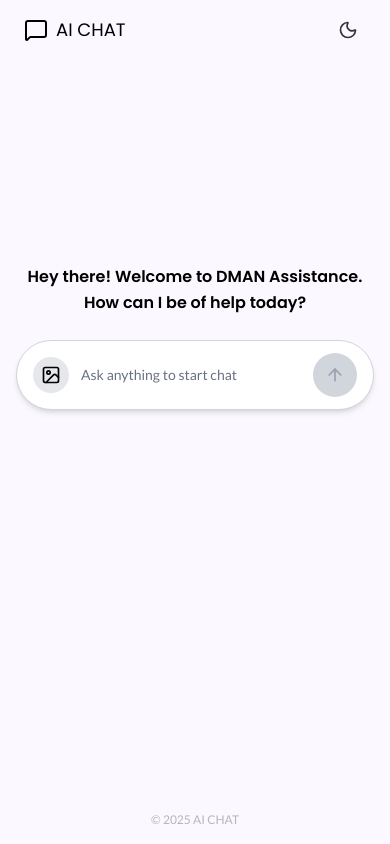
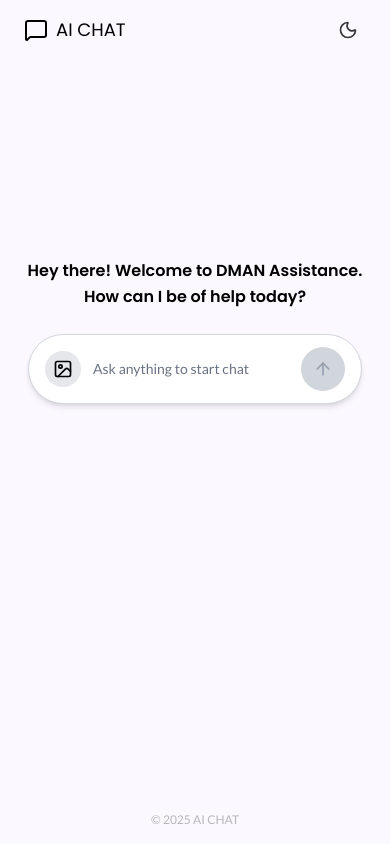
Before and after one commit to SteveSplash934/aichatui, a React (Vite) app: page /chat in a window 390 px wide. Built offline with nearby package versions, Linux system fonts and the light colour scheme; a web font is replaced by a local one.

Commit message:
Adjsuted chat input for mobile devices

```diff
--- a/src/components/ChatInput.jsx
+++ b/src/components/ChatInput.jsx
@@ -34,10 +34,11 @@ export default function ChatInput({
             : "placeholder-gray-500";
 
     return (
+        <div className="w-full px-3 sm:px-5 md:px-8 pb-3">
             <div
                 onDragOver={(e) => e.preventDefault()}
                 onDrop={handleDrop}
-            className={`w-full max-w-3xl mx-auto px-4 py-3 rounded-full ${inputBg} border ${borderStroke} shadow-md flex items-center justify-between`}
+                className={`w-full max-w-3xl mx-auto px-4 py-3 rounded-full ${inputBg} border ${borderStroke} shadow-md flex items-center justify-between `}
             >
                 {/* Image Upload */}
                 <div className="flex items-center justify-center">
@@ -119,5 +120,6 @@ export default function ChatInput({
                     </div>
                 )}
             </div>
+        </div >
     );
 }
--- a/src/pages/Chat.jsx
+++ b/src/pages/Chat.jsx
@@ -1,3 +1,4 @@
+// src/pages/Chat.jsx
 import { useEffect, useRef, useState } from "react";
 import Typed from "typed.js";
 import { X, Bot } from "lucide-react";
```
Also changed, not shown: 1 other file (tests, documents, lock files or other folders). Lines whose indentation alone changed are shown as unchanged.
